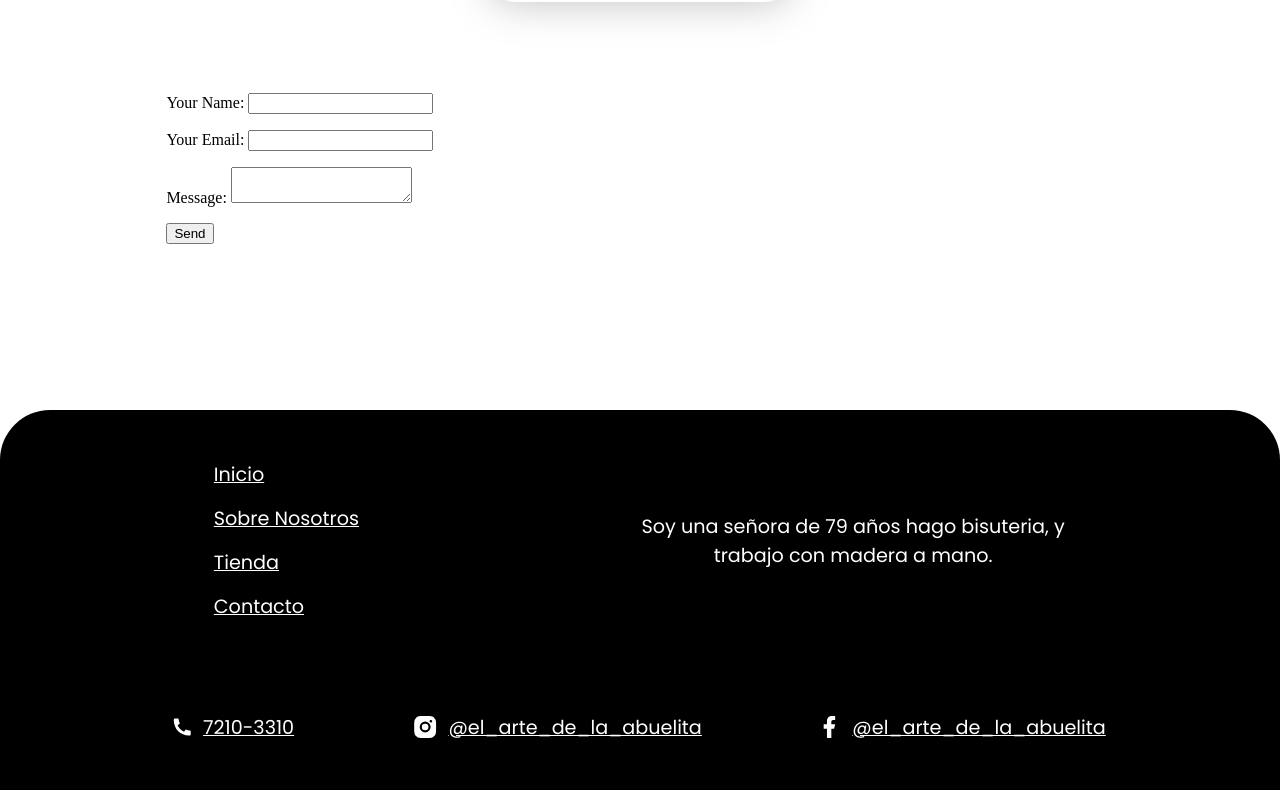
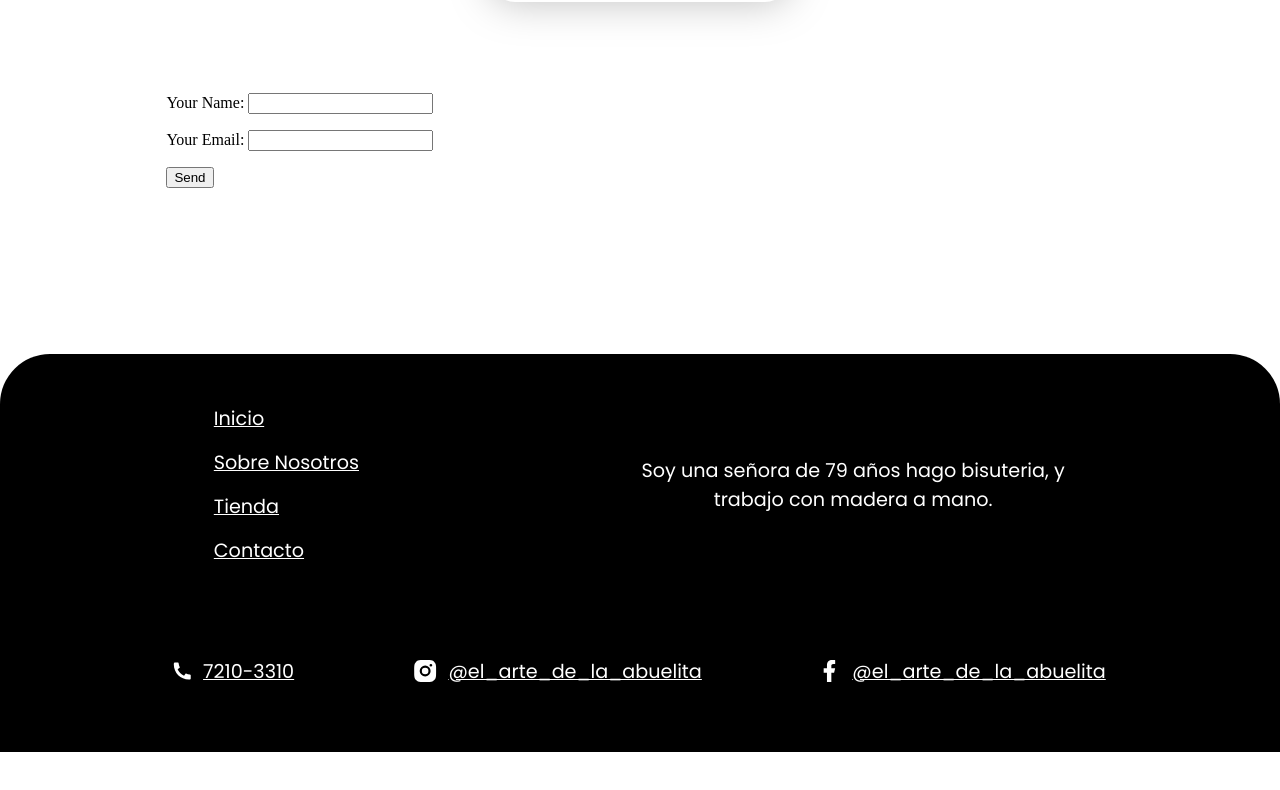
Before and after one commit to codeyStein/el-arte-de-la-abuelita, a Next.js app: page /tienda/bisuteria in a window 1280 px wide. Shown: the part 1533-2323 px from the top of the page. After the commit the page ends 2285 px from the top, so only its background shows below. Built offline with nearby package versions, Linux system fonts and the light colour scheme; a web font is replaced by a local one.

Commit message:
TEST: images and prices submited on form

```diff
--- a/pages/tienda/bisuteria.js
+++ b/pages/tienda/bisuteria.js
@@ -23,8 +23,13 @@ export default function Masetas() {
         )
     })
 
+        const selectedProduct = {
+            img: "/img/products/bisuteria/bisuteria.png",
+            price: 10.00
+        }
 
     return (
+
         <>
             <NextSeo
             title="El Arte de la Abuelita"
@@ -62,9 +67,8 @@ export default function Masetas() {
                   <p>
                     <label htmlFor="email">Your Email: <input type="email" name="email" /></label>
                   </p>
-                  <p>
-                    <label htmlFor="message">Message: <textarea name="message"></textarea></label>
-                  </p>
+                    <input type="hidden" name="productImage" value={selectedProduct.img} />
+                    <input type="hidden" name="productPrice" value={selectedProduct.price} />
                   <p>
                     <button type="submit">Send</button>
                   </p>
```
